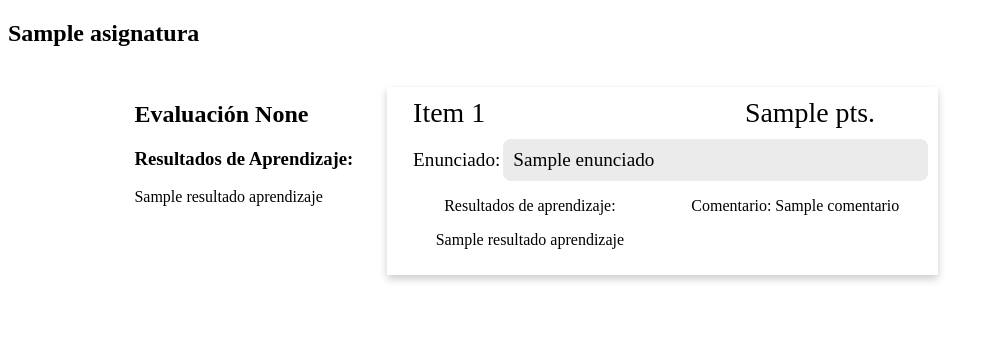
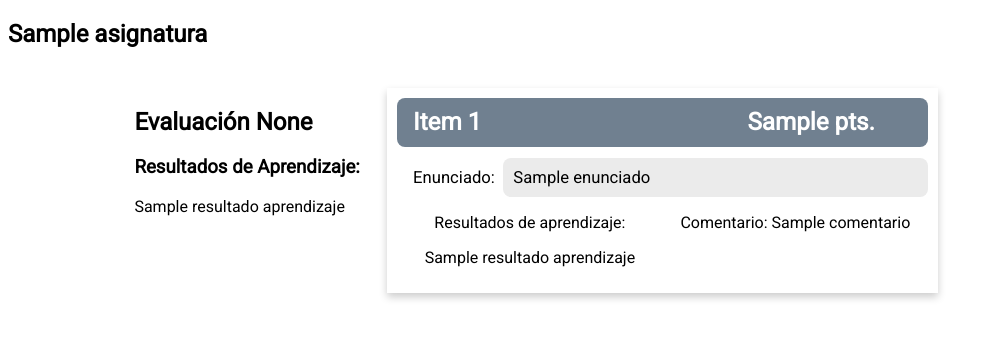
Before and after one commit to RodrigoEstay/Proyecto-IS2, a Flask app: page /asignatura/1/eval/1/detalles in a window 1280 px wide. Shown: the top 339 px of the page, without its empty margins (0-995 px from the left). Run offline with Flask 2, Linux system fonts and the light colour scheme; a user stored in the database is signed in; tables that the repository leaves empty hold one stand-in row (values such as "Sample post"); a database or web service that is not in the repository returns one stand-in record (values such as "Sample title"); some libraries are stand-ins or nearby versions.

Commit message:
Update style.css

```diff
--- a/Sprint 2/static/css/style.css
+++ b/Sprint 2/static/css/style.css
@@ -1,3 +1,6 @@
+@import url('https://fonts.googleapis.com/css2?family=Roboto:wght@100;400&display=swap');
+html,body,h1,h2,h3,h4,h5,h6 {font-family: "Roboto", sans-serif}
+
 a{
 	text-decoration: none;
 	color: DarkCyan;
@@ -7,8 +10,13 @@ a{
 a:hover {
 	text-decoration: underline;
 }
-
-
+.logout{
+	position: fixed;
+	bottom: 10px;
+}
+h5{
+	color: gray;
+}
 .elementoItem{
 	margin: 30px;
 	box-shadow: 0 4px 8px 0 rgba(0,0,0,0.2);
@@ -242,7 +250,13 @@ a:hover {
 }
 
 .itemInfoHeader{
+	background-color: slategray;
+	background-size: 100% auto;
+	font-weight: bold;
+	color: white;
+	border-radius: 8px;
 	font-size-adjust: 0.80;
+	margin-bottom: 2%;
 	display: table;
     width: 100%;
     table-layout: fixed;
@@ -253,6 +267,7 @@ a:hover {
 	padding-left: 3%;
 	padding-right: 10%;
 	padding-bottom: 2%;
+	padding-top: 2%;
 }
 
 .itemInfoHeader #left{
```
